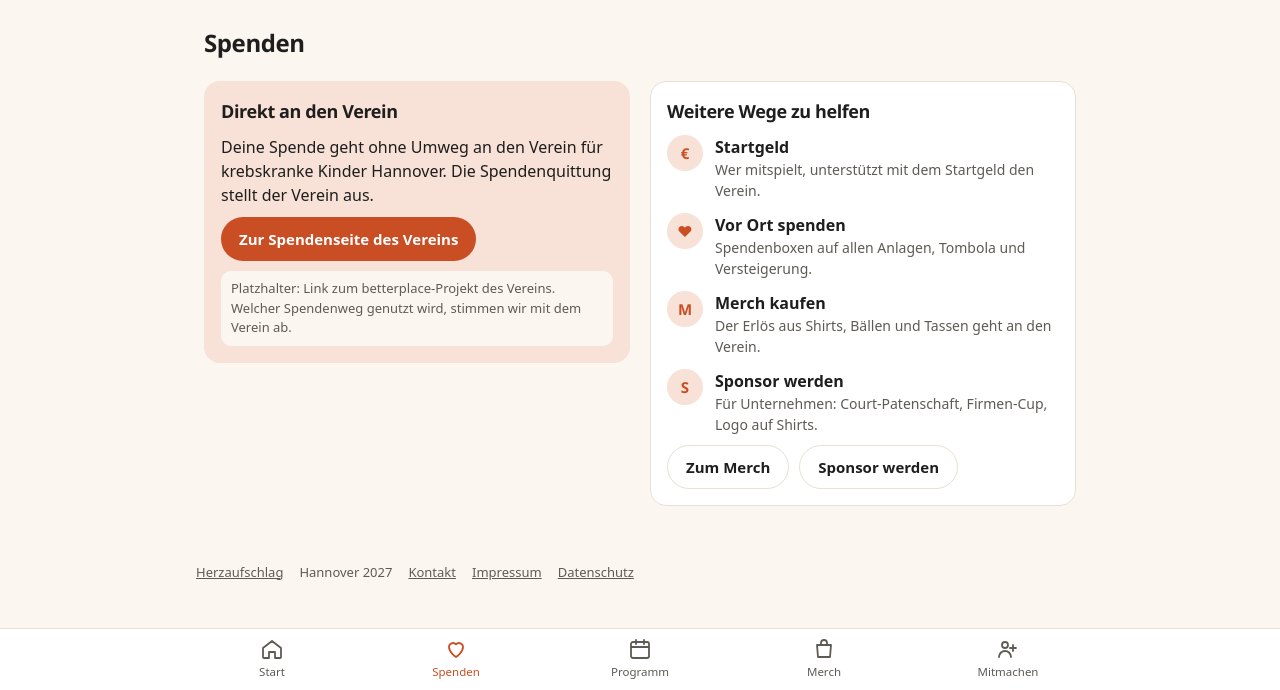
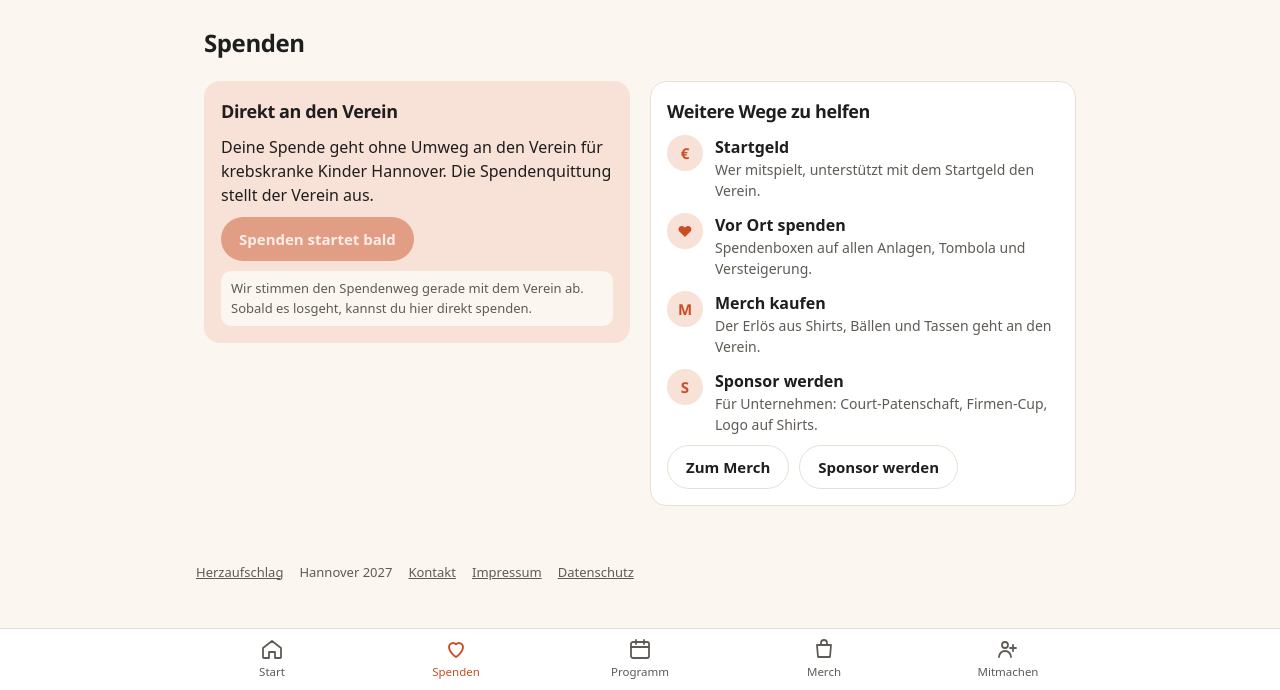
Before and after one commit to b7tmvt794f-ai/herzaufschlag-website, a plain HTML site: page hannover/index.html in a window 1280 px wide. Both pictures are taken after a click on the link "Jetzt spenden". Shown: the part 110-800 px from the top of the page. Drawn offline with Linux system fonts and the light colour scheme.

Commit message:
Spendenlink vorerst deaktiviert
Co-Authored-By: Claude Opus 5.5 <noreply@anthropic.com>
Claude-Session: https://claude.ai/code/session_012pJbrMWCWe2o4rAhFUQZVD

```diff
--- a/assets/style.css
+++ b/assets/style.css
@@ -133,3 +133,4 @@ nav.tabs svg{width:24px;height:24px}
   .grid{grid-template-columns:repeat(4,1fr)}
   .hero .muted{max-width:60ch}
 }
+.btn-disabled{opacity:.45;cursor:not-allowed;pointer-events:none}
--- a/hannover/index.html
+++ b/hannover/index.html
@@ -113,8 +113,8 @@
       <div class="card accent">
         <h3>Direkt an den Verein</h3>
         <p>Deine Spende geht ohne Umweg an den Verein für krebskranke Kinder Hannover. Die Spendenquittung stellt der Verein aus.</p>
-        <a class="btn btn-primary" href="https://www.betterplace.org/en/projects/103153-wir-helfen-krebskranken-kindern-gemeinsam-mit-ihnen" rel="noopener" style="align-self:flex-start">Zur Spendenseite des Vereins</a>
-        <p class="note">Platzhalter: Link zum betterplace-Projekt des Vereins. Welcher Spendenweg genutzt wird, stimmen wir mit dem Verein ab.</p>
+        <span class="btn btn-primary btn-disabled" aria-disabled="true" style="align-self:flex-start">Spenden startet bald</span>
+        <p class="note">Wir stimmen den Spendenweg gerade mit dem Verein ab. Sobald es losgeht, kannst du hier direkt spenden.</p>
       </div>
       <div class="card">
         <h3>Weitere Wege zu helfen</h3>
```
